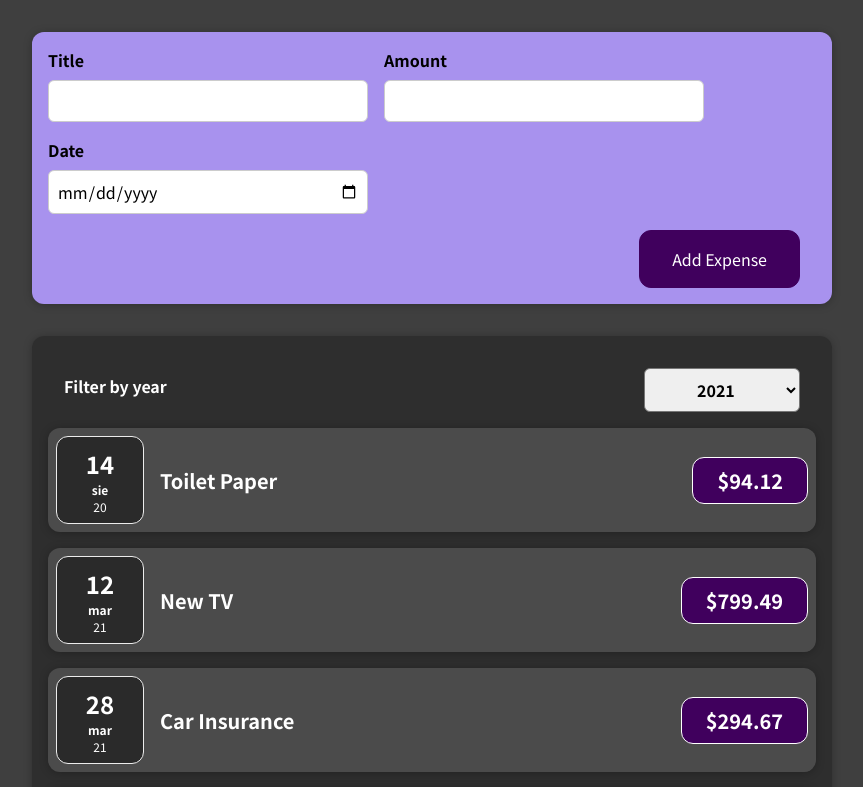
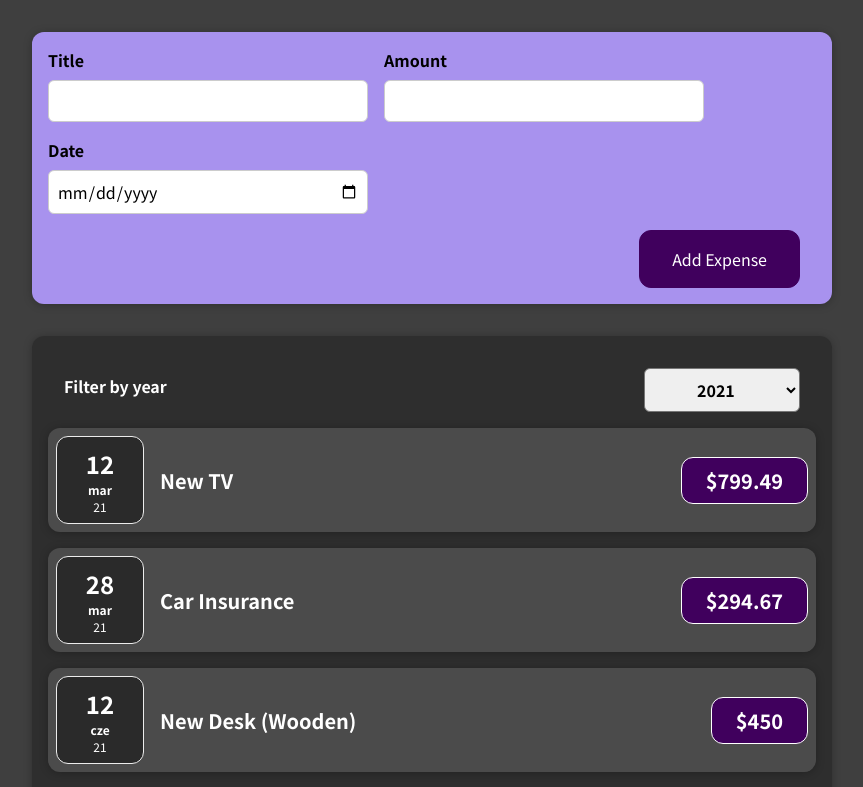
Before and after one commit to cinekenic/expense-tracker, a React (Create React App) app: page / in a window 1280 px wide. Shown: the top 787 px of the page, without its empty margins (208-1071 px from the left). Built offline with nearby package versions, Linux system fonts and the light colour scheme.

Commit message:
improve filter list

```diff
--- a/src/components/Expenses/Expenses.js
+++ b/src/components/Expenses/Expenses.js
@@ -10,6 +10,11 @@ function Expenses(props) {
     console.log("Expenses", selectedYear);
     setFilteredYear(selectedYear);
   };
+
+  const filteredExpenses = props.items.filter((expense) => {
+    return expense.date.getFullYear().toString() === filteredYear;
+  });
+
   return (
     <div>
       <Card className="expenses">
@@ -18,7 +23,7 @@ function Expenses(props) {
           onChangeFilter={filterChengeHendler}
         />
 
-        {props.items.map((el) => (
+        {filteredExpenses.map((el) => (
           <ExpenseItem
             key={el.id}
             title={el.title}
```
